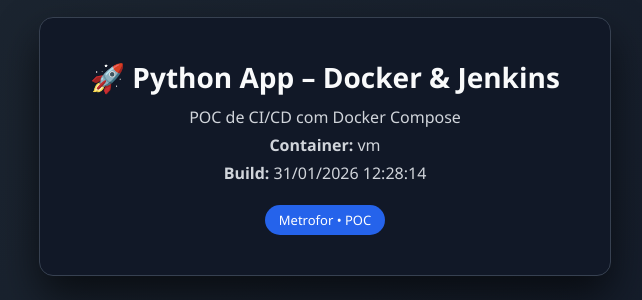
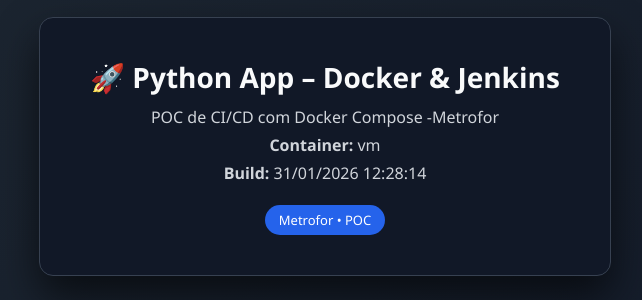
Before and after one commit to iltonjunior/python-app-docker-jenkins-poc, a Flask app: page / in a window 1280 px wide. Shown: the part 254-554 px from the top of the page, without its empty margins (315-957 px from the left). Run offline with Flask 3, Linux system fonts and the light colour scheme.

Commit message:
Adicionando metrofor no projeto.

```diff
--- a/app/templates/index.html
+++ b/app/templates/index.html
@@ -44,7 +44,7 @@
 <body>
     <div class="card">
         <h1>🚀 Python App – Docker & Jenkins</h1>
-        <p>POC de CI/CD com Docker Compose</p>
+        <p>POC de CI/CD com Docker Compose -Metrofor </p>
         <p><strong>Container:</strong> {{ hostname }}</p>
         <p><strong>Build:</strong> {{ now }}</p>
         <div class="badge">Metrofor • POC</div>
```
